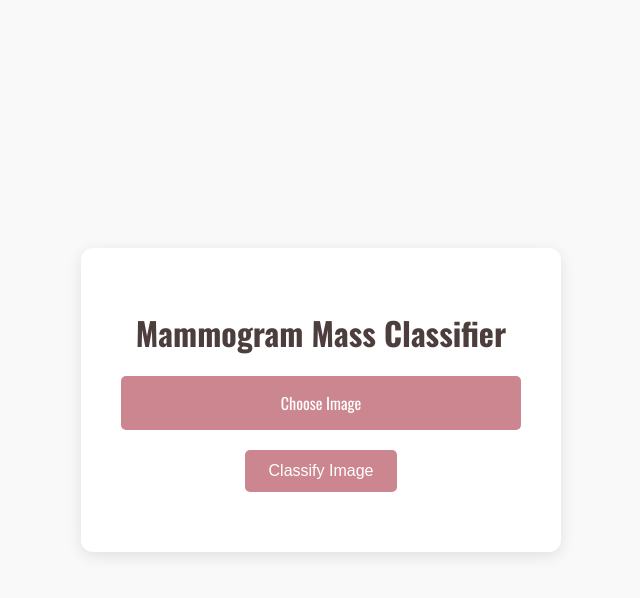
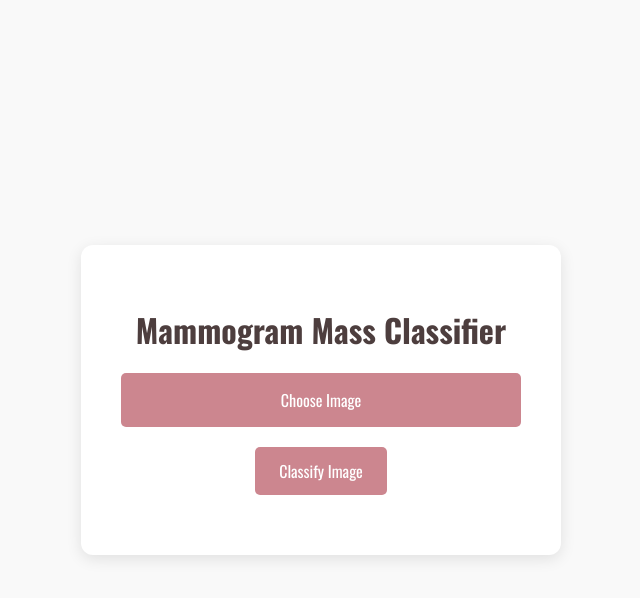
Before and after one commit to epsilonite/machine-learning-project, a Flask app: page / in a window 1280 px wide. Shown: the top 598 px of the page, without its empty margins (319-959 px from the left). Run offline with Flask 3, Linux system fonts and the light colour scheme.

Commit message:
update styles

```diff
--- a/classifier_app/templates/index.html
+++ b/classifier_app/templates/index.html
@@ -79,6 +79,7 @@
             cursor: pointer;
             font-size: 1rem;
             transition: background-color 0.3s;
+            font-family: 'Oswald','Segoe UI', Tahoma, Geneva, Verdana, sans-serif;
         }
 
         button:hover {
```
